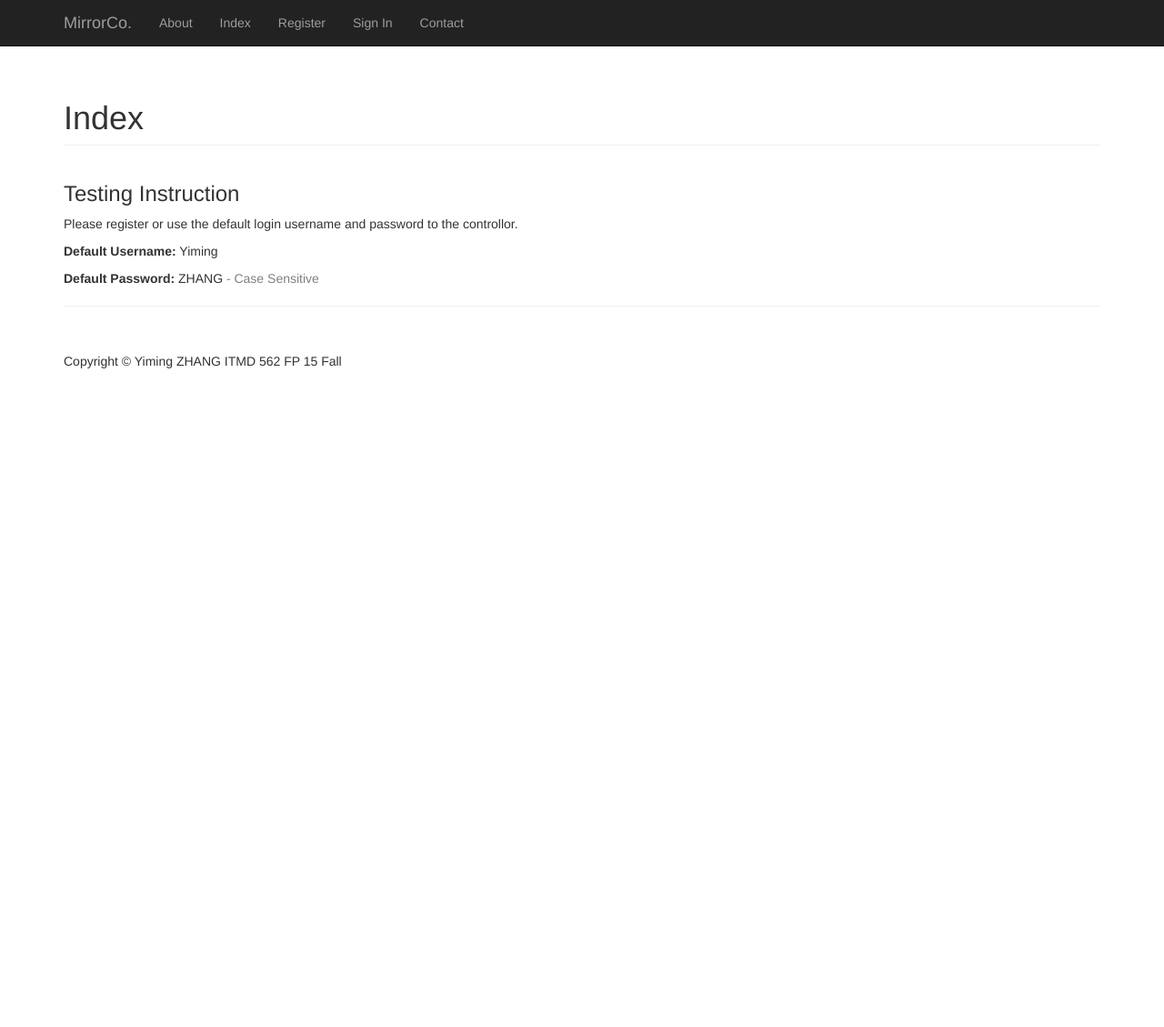
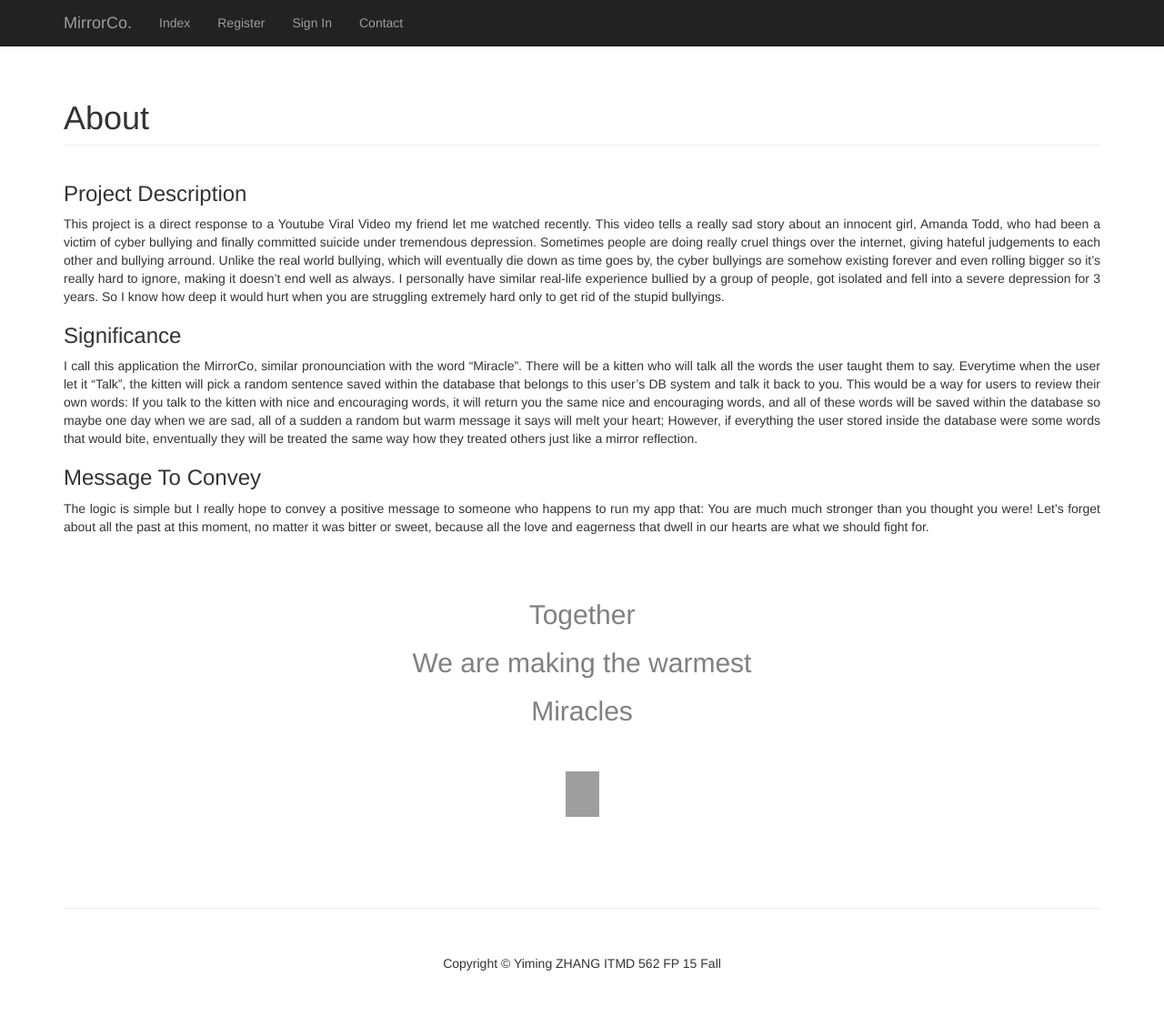
Before and after one commit to Langenoir1878/MirrorCo, a PHP site: page /about.php in a window 1280 px wide. Shown: the whole page at 91% size. Before the commit the page ends 405 px from the top, so only its background shows below. Run offline with PHP 8.4, Linux system fonts and the light colour scheme; grey boxes are pictures that could not be loaded.

Commit message:
finished introduction

```diff
--- a/about.php
+++ b/about.php
@@ -10,7 +10,7 @@
     <meta name="description" content="">
 
 
-    <title>MirrorCo. Index</title>
+    <title>About MirrorCo</title>
 
     <!-- Bootstrap Core CSS -->
     <link href="css/bootstrap.min.css" rel="stylesheet">
@@ -45,9 +45,6 @@
             <div class="collapse navbar-collapse" id="bs-example-navbar-collapse-1">
                 <ul class="nav navbar-nav">
 
-                    <li>
-                        <a href="about.php">About</a>
-                    </li>
 
                     <li>
                         <a href="index.php">Index</a>
@@ -72,7 +69,7 @@
         <!-- /.container -->
     </nav>
 
-     <!--DB connection-->
+
 	<?php
 
 	?>
@@ -83,27 +80,40 @@
         <div class="row">
 
             <div class="col-lg-12">
-               <h1 class="page-header"> Index</h1>
+               <h1 class="page-header">About</h1>
             </div>
 
     </div>
 
-    <h3>Testing Instruction</h3>
-    <p>Please register or use the default login username and password to the controllor.</p>
-    <p><b>Default Username:</b> Yiming </p>
-    <p><b>Default Password:</b> ZHANG <font color = "grey"> - Case Sensitive</font></p>
+    <h3>Project Description</h3>
+    <p align="justify">
+    This project is a direct response to a Youtube Viral Video my friend let me watched recently. This video tells a really sad story about an innocent girl, Amanda Todd, who had been a victim of cyber bullying and finally committed suicide under tremendous depression. Sometimes people are doing really cruel things over the internet, giving hateful judgements to each other and bullying arround. Unlike the real world bullying, which will eventually die down as time goes by, the cyber bullyings are somehow existing forever and even rolling bigger so it’s really hard to ignore, making it doesn’t end well as always. I personally have similar real-life experience bullied by a group of people, got isolated and fell into a severe depression for 3 years. So I know how deep it would hurt when you are struggling extremely hard only to get rid of the stupid bullyings.
+    </p>
 
-
-    <a href="#"></a>
-
-
+    <h3>Significance</h3>
+    <p align="justify">
+    I call this application the MirrorCo, similar pronounciation with the word “Miracle”. There will be a kitten who will talk all the words the user taught them to say. Everytime when the user let it “Talk”, the kitten will pick a random sentence saved within the database that belongs to this user’s DB system and talk it back to you. This would be a way for users to review their own words: If you talk to the kitten with nice and encouraging words, it will return you the same nice and encouraging words, and all of these words will be saved within the database so maybe one day when we are sad, all of a sudden a random but warm message it says will melt your heart; However, if everything the user stored inside the database were some words that would bite, enventually they will be treated the same way how they treated others just like a mirror reflection.
+    </p>
+    <h3>Message To Convey</h3>
+    <p align="justify">
+    The logic is simple but I really hope to convey a positive message to  someone who happens to run my app that: You are much much stronger than you thought you were!  Let’s forget about all the past at this moment, no matter it was bitter or sweet, because all the love and eagerness that dwell in our hearts are what we should fight for.
+    </p>
+    <br> <br>
+    <h2 align="center"><font color ="grey">Together</font></h2>
+    <h2 align="center"><font color ="grey">We are making the warmest </font></h2>
+    <h2 align="center"><font color ="grey">Miracles</font></h2>
+    <br> <br>
+        <div align="center">
+        <img src="images/rb.png" height = "50" width = "37">
+        </div>
+<br> <br><br> <br>
         <hr>
 
         <!-- Footer -->
         <footer>
             <div class="row">
                 <div class="col-lg-12">
-                    <p>Copyright &copy; Yiming ZHANG ITMD 562 FP 15 Fall</p>
+                    <p align="center">Copyright &copy; Yiming ZHANG ITMD 562 FP 15 Fall</p>
                 </div>
             </div>
         </footer>
```
